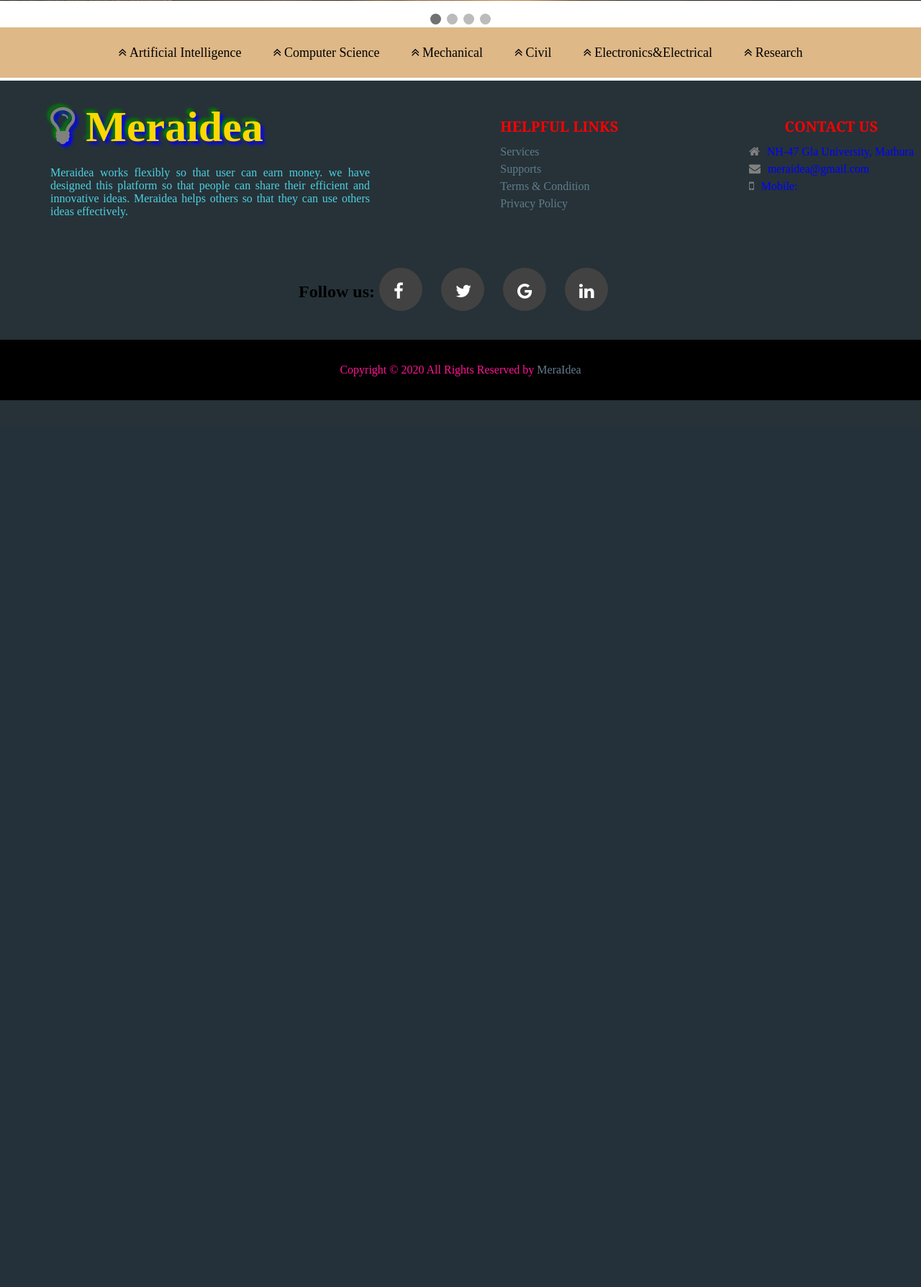
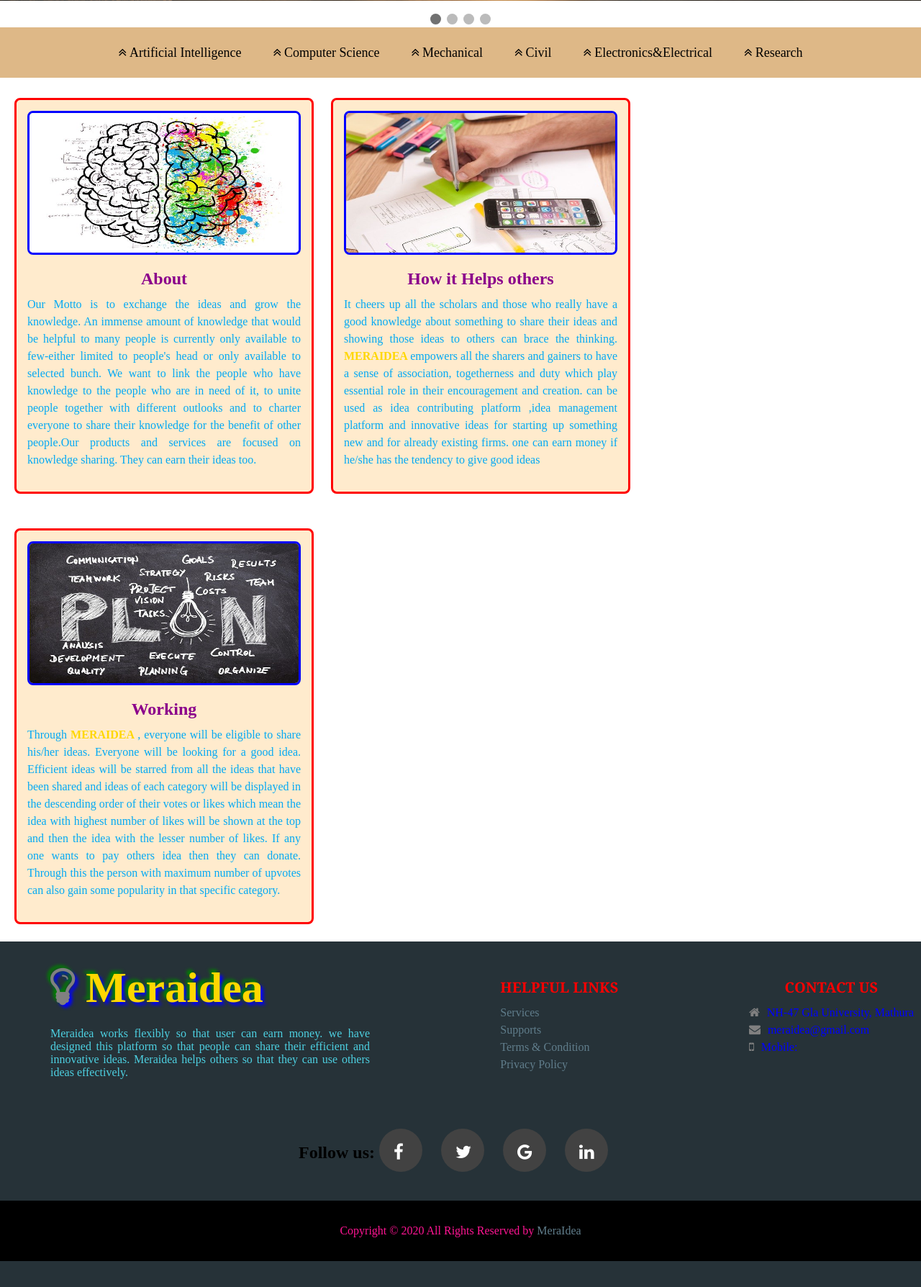
Before and after one commit to the-pandey-ji/MeraIdea, a PHP site: page /homepage.html in a window 1280 px wide. Shown: the part 1845-3633 px from the top of the page at 72% size. Before the commit the page ends 2401 px from the top, so only its background shows below. Run offline with PHP 8.4, Linux system fonts and the light colour scheme.

Commit message:
about added

```diff
--- a/homepage.css
+++ b/homepage.css
@@ -374,5 +374,48 @@ hr
 }
 .menu li a:hover{
    color: lime;
+}
+.section-3
+        {
+            clear: both;
+        }
+        .section-3 h1{
+            text-align: center;
+            font-size:200%;
+            margin-bottom:6vh;
 
-}
+        }
+        .box h2{
+            margin:10px;
+            text-align: center;
+            color: darkmagenta;
+        }
+        .box{
+            width: 26rem;
+            height: 550px;
+            display: inline-block;
+            margin-left:20px;
+            /* margin-rght: 30px; */
+            background-color: blanchedalmond;
+            padding: 15px;
+            border-radius: 8px;
+            /* box-shadow: 0 5px 5px rgba(0,0,0); */
+            border: 3px solid red;
+            margin-bottom:3vh;
+            margin-top: 3vh;
+        }
+
+        .box img{
+            width: 100%;
+            height: 200px;
+            border-radius: 8px;
+           border: 3px solid blue;
+            margin-bottom: 10px;
+            transition: 0.3s;
+        }
+        .box p{
+          color: #03A9F4;
+          text-align: justify;
+          line-height: 24px;
+          font-size: 16px;
+        }
--- a/homepage.html
+++ b/homepage.html
@@ -1,65 +1,91 @@
 <!DOCTYPE html>
 <html lang="en">
   <head>
-    <meta charset="UTF-8">
-    <meta name="viewport" content="width=device-width, initial-scale=1.0">
-    <link rel="stylesheet" href="homepage.css">
-    <link rel="stylesheet" href="https://stackpath.bootstrapcdn.com/font-awesome/4.7.0/css/font-awesome.min.css">
+    <meta charset="UTF-8" />
+    <meta name="viewport" content="width=device-width, initial-scale=1.0" />
+    <link rel="stylesheet" href="homepage.css" />
+    <link
+      rel="stylesheet"
+      href="https://stackpath.bootstrapcdn.com/font-awesome/4.7.0/css/font-awesome.min.css"
+    />
+    <script
+      type="text/javascript"
+      src="https://ajax.googleapis.com/ajax/libs/jquery/3.5.1/jquery.min.js"
+    ></script>
 
     <title>MeraIdea</title>
-
   </head>
   <body>
     <div class="header1">
       <h1>
         <i class="fa fa-lightbulb-o" aria-hidden="true"></i>
-      MeraIdea</h1>
+        MeraIdea
+      </h1>
     </div>
     <div class="navbar1">
-      <a href="#"><i style="margin-left: 4px;" class="fa fa-fw fa-home"></i> Home</a>
-      <a href="#"><i style="margin-right: 4px;"class="fa fa-user-plus" ></i>About Us</a>
-      <a href="#"><i style="margin-right: 4px;"class="fa fa-user-plus" ></i>Categories</a>
-      <a href="#"><i style="margin-left: 4px;"class="fa fa-fw fa-search"></i> Search</a>
-      <a href="#"><i style="margin-left: 4px;"class="fa fa-fw fa-envelope"></i> Contact</a>
+      <a href="#"
+        ><i style="margin-left: 4px" class="fa fa-fw fa-home"></i> Home</a
+      >
+      <a href="#"
+        ><i style="margin-right: 4px" class="fa fa-user-plus"></i>About Us</a
+      >
+      <a href="#"
+        ><i style="margin-right: 4px" class="fa fa-user-plus"></i>Categories</a
+      >
+      <a href="#"
+        ><i style="margin-left: 4px" class="fa fa-fw fa-search"></i> Search</a
+      >
+      <a href="#"
+        ><i style="margin-left: 4px" class="fa fa-fw fa-envelope"></i>
+        Contact</a
+      >
       <!-- <a href="#"><i style="margin-right: 4px;"class="fa fa-user-plus" ></i>Signup</a> -->
-      <a href="#"><i style="margin-right: 4px;"class="fa fa-sign-in" ></i>Login</a>
+      <a href="#"
+        ><i style="margin-right: 4px" class="fa fa-sign-in"></i>Login</a
+      >
     </div>
     <section id="section-1">
       <div class="h">
-
         <span class="heading">YOUR IDEA CAN MAKE MONEY</span>
       </div>
     </section>
     <div class="slideshow">
-
       <div class="mySlides">
         <div class="numbertext">1 / 4</div>
-          <img src="photos/light-bulb-3104355.jpg" style="width:100%; height: 95vh;">
+        <img
+          src="photos/light-bulb-3104355.jpg"
+          style="width: 100%; height: 95vh"
+        />
         <div class="text">Caption Text</div>
       </div>
 
       <div class="mySlides">
         <div class="numbertext">2 / 4</div>
-          <img src="photos/architect-5342907.jpg" style="width:100%; height: 95vh; ">
+        <img
+          src="photos/architect-5342907.jpg"
+          style="width: 100%; height: 95vh"
+        />
         <div class="text">Caption Two</div>
       </div>
 
       <div class="mySlides">
         <div class="numbertext">3 / 4</div>
-          <img src="photos/idea-1876659.jpg" style="width:100%; height: 95vh;">
+        <img src="photos/idea-1876659.jpg" style="width: 100%; height: 95vh" />
         <div class="text">Caption Three</div>
       </div>
       <div class="mySlides">
         <div class="numbertext">4 / 4</div>
-            <img src="photos/business-2987962.jpg" style="width:100%; height: 95vh;">
+        <img
+          src="photos/business-2987962.jpg"
+          style="width: 100%; height: 95vh"
+        />
         <div class="text">Caption Three</div>
       </div>
       <a class="prev" onclick="plusSlides(-1)">&#10094;</a>
       <a class="next" onclick="plusSlides(1)">&#10095;</a>
-
     </div>
-        <br>
-        <div style="text-align:center">
+    <br />
+    <div style="text-align: center">
       <span class="dot" onclick="currentSlide(1)"></span>
       <span class="dot" onclick="currentSlide(2)"></span>
       <span class="dot" onclick="currentSlide(3)"></span>
@@ -70,46 +96,161 @@
       showSlides(slideIndex);
 
       function plusSlides(n) {
-          showSlides(slideIndex += n);
+        showSlides((slideIndex += n));
       }
 
       function currentSlide(n) {
-          showSlides(slideIndex = n);
+        showSlides((slideIndex = n));
       }
       function showSlides(n) {
         var i;
         var slides = document.getElementsByClassName("mySlides");
         var dots = document.getElementsByClassName("dot");
-          if (n > slides.length) {slideIndex = 1}
-          if (n < 1) {slideIndex = slides.length}
+        if (n > slides.length) {
+          slideIndex = 1;
+        }
+        if (n < 1) {
+          slideIndex = slides.length;
+        }
         for (i = 0; i < slides.length; i++) {
           slides[i].style.display = "none";
         }
         for (i = 0; i < dots.length; i++) {
           dots[i].className = dots[i].className.replace(" active", "");
         }
-          slides[slideIndex-1].style.display = "block";
-          dots[slideIndex-1].className += " active";
+        slides[slideIndex - 1].style.display = "block";
+        dots[slideIndex - 1].className += " active";
       }
+      // $(".menu").hover(function(){
+      //     $(this).addClass("fa fa-angle-double-down");
+      // }, function() {
+      //   $(this).removeClass("fa fa-angle-double-up");
+      // });
     </script>
     <div class="categories">
       <ul class="menu">
-                <li><a href="#"><i style="margin-right: 4px;"class="fa fa-angle-double-up" aria-hidden="true"></i>Artificial Intelligence</a></li>
-                <li><a href="#"><i style="margin-right: 4px;"class="fa fa-angle-double-up" aria-hidden="true"></i>Computer Science</a></li>
-                <li><a href="#"><i style="margin-right: 4px;"class="fa fa-angle-double-up" aria-hidden="true"></i>Mechanical</a></li>
-                <li><a href="#"><i style="margin-right: 4px;"class="fa fa-angle-double-up" aria-hidden="true"></i>Civil</a></li>
-                <li><a href="#"><i style="margin-right: 4px;"class="fa fa-angle-double-up" aria-hidden="true"></i>Electronics&Electrical</a></li>
-                <li><a href="#"><i style="margin-right: 4px;"class="fa fa-angle-double-up" aria-hidden="true"></i>Research</a></li>
+        <li>
+          <a href="#"
+            ><i
+              style="margin-right: 4px"
+              class="fa fa-angle-double-up"
+              aria-hidden="true"
+            ></i
+            >Artificial Intelligence</a
+          >
+        </li>
+        <li>
+          <a href="#"
+            ><i
+              style="margin-right: 4px"
+              class="fa fa-angle-double-up"
+              aria-hidden="true"
+            ></i
+            >Computer Science</a
+          >
+        </li>
+        <li>
+          <a href="#"
+            ><i
+              style="margin-right: 4px"
+              class="fa fa-angle-double-up"
+              aria-hidden="true"
+            ></i
+            >Mechanical</a
+          >
+        </li>
+        <li>
+          <a href="#"
+            ><i
+              style="margin-right: 4px"
+              class="fa fa-angle-double-up"
+              aria-hidden="true"
+            ></i
+            >Civil</a
+          >
+        </li>
+        <li>
+          <a href="#"
+            ><i
+              style="margin-right: 4px"
+              class="fa fa-angle-double-up"
+              aria-hidden="true"
+            ></i
+            >Electronics&Electrical</a
+          >
+        </li>
+        <li>
+          <a href="#"
+            ><i
+              style="margin-right: 4px"
+              class="fa fa-angle-double-up"
+              aria-hidden="true"
+            ></i
+            >Research</a
+          >
+        </li>
       </ul>
+    </div>
+    <div class="section-3">
+      <a name="Technologies"></a>
+
+      <div class="box">
+        <img src="photos/brain-2062057_640.jpg" />
+        <h2>About</h2>
+        <p>
+          Our Motto is to exchange the ideas and grow the knowledge. An immense
+          amount of knowledge that would be helpful to many people is currently
+          only available to few-either limited to people's head or only
+          available to selected bunch. We want to link the people who have
+          knowledge to the people who are in need of it, to unite people
+          together with different outlooks and to charter everyone to share
+          their knowledge for the benefit of other people.Our products and
+          services are focused on knowledge sharing. They can earn their ideas too.
+        </p>
+      </div>
+      <div class="box">
+        <img src="photos/ux-787980_640.jpg" />
+        <h2>How it Helps others</h2>
+        <p>
+
+          It cheers up all the scholars and those who really have a good
+          knowledge about something to share their ideas and showing those ideas
+          to others can brace the thinking. <span style="color: gold; font-weight: bold;">MERAIDEA </span>empowers all the sharers
+          and gainers to have a sense of association, togetherness and duty
+          which play essential role in their encouragement and creation. can be
+          used as idea contributing platform ,idea management platform and
+          innovative ideas for starting up something new and for already
+          existing firms. one can earn money if he/she has the tendency to give good ideas
+
+        </p>
+      </div>
+      <div class="box">
+        <img src="photos/business-idea-3683781_640.jpg" />
+        <h2>Working</h2>
+        <p>
+          Through <span style="color: gold; font-weight: bold;"> MERAIDEA </span>, everyone will be eligible to share his/her ideas.
+          Everyone will be looking for a good idea. Efficient ideas will be
+          starred from all the ideas that have been shared and ideas of each
+          category will be displayed in the descending order of their votes or
+          likes which mean the idea with highest number of likes will be shown
+          at the top and then the idea with the lesser number of likes. If any one wants to pay others idea then they can donate. Through this the person with maximum number
+          of upvotes can also gain some popularity in that specific category.
+        </p>
+      </div>
     </div>
     <footer>
       <section class="sec1">
         <section class="link1">
           <h1>
             <i class="fa fa-lightbulb-o" aria-hidden="true"></i>
-                Meraidea</h1>
-              <p>Meraidea works flexibly so that user can earn money. we have designed this platform
-                 so that people can share their efficient  and innovative ideas. Meraidea helps others so that they can use others ideas effectively.</p>
+            Meraidea
+          </h1>
+          <p>
+            Meraidea works flexibly so that user can earn money. we have
+            designed this platform so that people can share their efficient and
+            innovative ideas. Meraidea helps others so that they can use others
+            ideas effectively.
+          </p>
         </section>
         <section class="link2">
           <h2>Helpful Links</h2>
@@ -123,30 +264,48 @@
         <section class="link3">
           <h2>Contact Us</h2>
           <ul>
-            <li><i class="fa fa-home" style="margin-right: 10px;"></i><span>NH-47 Gla University, Mathura</span></li>
-            <li><i class="fa fa-envelope" style="margin-right: 10px;"></i><span>meraidea@gmail.com</span></li>
-            <li><i class="fa fa-mobile" style="margin-right: 10px;"></i><span>Mobile: </span></li>
+            <li>
+              <i class="fa fa-home" style="margin-right: 10px"></i
+              ><span>NH-47 Gla University, Mathura</span>
+            </li>
+            <li>
+              <i class="fa fa-envelope" style="margin-right: 10px"></i
+              ><span>meraidea@gmail.com</span>
+            </li>
+            <li>
+              <i class="fa fa-mobile" style="margin-right: 10px"></i
+              ><span>Mobile: </span>
+            </li>
           </ul>
         </section>
       </section>
       <section class="sec2">
         <ul>
-            <h2>Follow us:
-            <li><a href="#"><i class="fa fa-facebook"></i></a></li>
-            <li><a href="#"><i class="fa fa-twitter"></i></a></li>
-            <li><a href="#"><i class="fa fa-google"></i></a></li>
-            <li><a href="#"><i class="fa fa-linkedin"></i></a></li>
+          <h2>
+            Follow us:
+            <li>
+              <a href="#"><i class="fa fa-facebook"></i></a>
+            </li>
+            <li>
+              <a href="#"><i class="fa fa-twitter"></i></a>
+            </li>
+            <li>
+              <a href="#"><i class="fa fa-google"></i></a>
+            </li>
+            <li>
+              <a href="#"><i class="fa fa-linkedin"></i></a>
+            </li>
           </h2>
         </ul>
-
       </section>
       <section class="sec3">
         <p>
           Copyright © 2020 All Rights Reserved by
-            <a href="https://the-pandey-ji.github.io/MeraIdea/homepage.html">MeraIdea</a>
+          <a href="https://the-pandey-ji.github.io/MeraIdea/homepage.html"
+            >MeraIdea</a
+          >
         </p>
       </section>
     </footer>
-
   </body>
 </html>
```
Also changed, not shown: welcome.html (deleted, +0 -11 lines), photos/brain-2062057_640.jpg (added), photos/business-idea-3683781_640.jpg (added), photos/idea-2053012_640.jpg (added), photos/idea-2924175_640.png (added), photos/ux-787980_640.jpg (added), 1 other file. Lines whose indentation alone changed are shown as unchanged.
